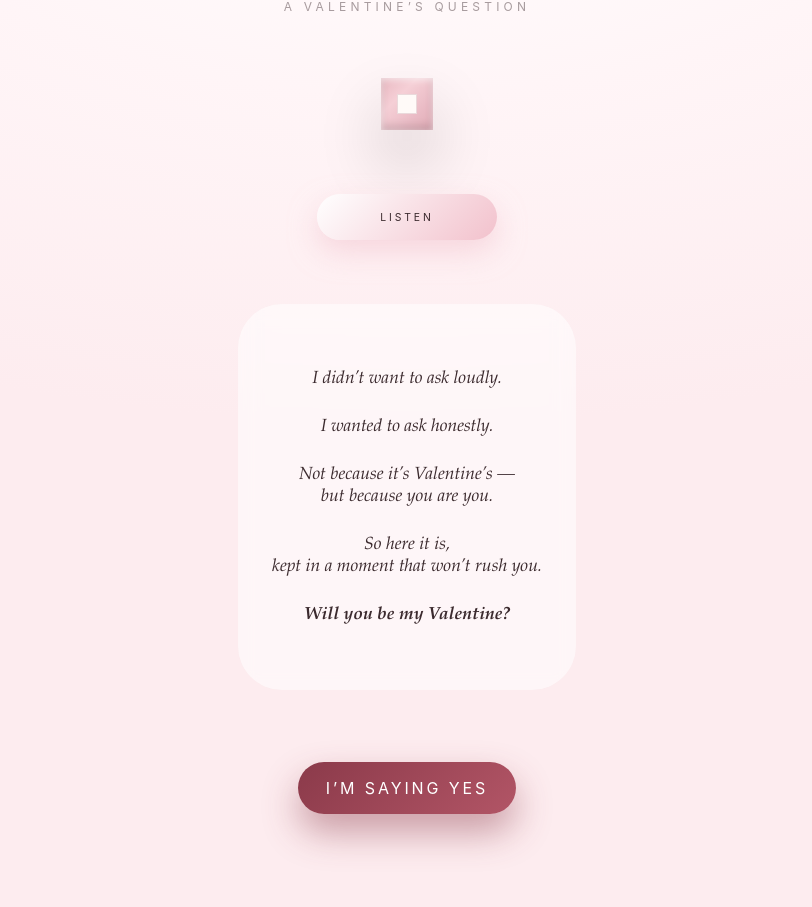
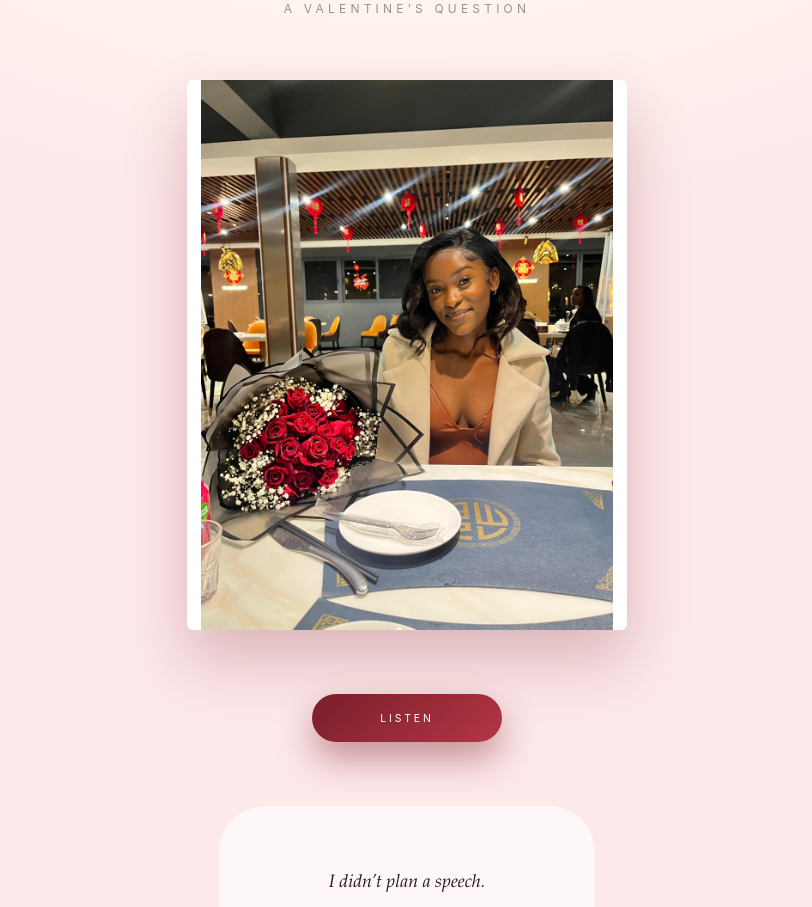
Before and after one commit to warstreetdigital/Events-digital-invitations, a plain HTML site: page Samantha-valentine/index.html in a window 1280 px wide. Shown: the part 177-1084 px from the top of the page, without its empty margins (233-1045 px from the left). Drawn offline with Linux system fonts and the light colour scheme.

Commit message:
Update index.html

```diff
--- a/Samantha-valentine/index.html
+++ b/Samantha-valentine/index.html
@@ -3,17 +3,17 @@
 <head>
 <meta charset="UTF-8">
 <meta name="viewport" content="width=device-width, initial-scale=1.0, maximum-scale=1.0, user-scalable=no">
-<title>FOR SAMANTHA — Valentine’s Question</title>
+<title>FOR SAMANTHA — Will You Be My Valentine?</title>
 
 <style>
 :root{
-  --blush:#fff5f7;
-  --rose:#f2c1cc;
-  --wine:#8b3a4a;
-  --champagne:#f6e6c8;
-  --ink:#3b2a2e;
-  --muted:rgba(59,42,46,0.45);
-  --pacing:64px;
+  --rose-dark:#7a1f2b;
+  --rose:#b33645;
+  --cream:#fff6ee;
+  --gold:#d6b37a;
+  --ink:#2a161a;
+  --muted:rgba(42,22,26,.45);
+  --space:64px;
 }
 
 *{margin:0;padding:0;box-sizing:border-box;-webkit-tap-highlight-color:transparent}
@@ -21,18 +21,18 @@
 body{
   min-height:100vh;
   background:
-    radial-gradient(1200px 600px at top, #ffffff 0%, var(--blush) 45%, #fdecef 100%);
+    radial-gradient(800px 400px at top, #fff 0%, var(--cream) 35%, #fde8ea 100%);
   color:var(--ink);
   font-family:"Iowan Old Style","Palatino Linotype",serif;
   display:flex;
   flex-direction:column;
   align-items:center;
   text-align:center;
-  padding:88px 20px;
+  padding:84px 20px;
 }
 
 /* HEADER */
-.for-title{
+.for{
   font-family:-apple-system,sans-serif;
   font-size:.7rem;
   letter-spacing:.8em;
@@ -41,38 +41,21 @@ body{
   margin-bottom:14px;
 }
 
-.main-title{
-  font-size:2.7rem;
+.name{
+  font-size:2.9rem;
   letter-spacing:.18em;
   font-weight:300;
   text-transform:uppercase;
-  margin-bottom:8px;
+  margin-bottom:10px;
 }
 
-.subtitle{
+.tag{
   font-family:-apple-system,sans-serif;
   font-size:.75rem;
   letter-spacing:.35em;
   text-transform:uppercase;
   color:var(--muted);
-  margin-bottom:var(--pacing);
-}
-
-/* PICTURE FRAME */
-.picture-frame{
-  padding:16px;
-  background:linear-gradient(135deg,#e8b7c0,#f5cfd6 35%,#e0aab6);
-  box-shadow:
-    0 32px 64px rgba(0,0,0,.18),
-    inset 0 2px 6px rgba(255,255,255,.65),
-    inset 0 -4px 8px rgba(0,0,0,.14);
-  margin-bottom:var(--pacing);
-}
-
-.frame-mat{
-  padding:10px;
-  background:#fffaf8;
-  box-shadow:inset 0 0 0 1px rgba(170,120,130,.25);
+  margin-bottom:var(--space);
 }
 
 /* SLIDESHOW */
@@ -81,34 +64,54 @@ body{
   max-width:440px;
   aspect-ratio:4/5;
   position:relative;
+  margin-bottom:var(--space);
   overflow:hidden;
   background:#fff;
+  box-shadow:0 30px 60px rgba(122,31,43,.25);
+  border-radius:6px;
 }
 
 .slide{
-  position:absolute; inset:0;
+  position:absolute;
+  inset:0;
   opacity:0;
-  transition:opacity 2.6s ease-in-out;
-  display:flex;align-items:center;justify-content:center;
+  transition:opacity 2.8s ease-in-out;
+  display:flex;
+  align-items:center;
+  justify-content:center;
 }
+
 .slide.active{opacity:1}
-.slide img{width:100%;height:100%;object-fit:contain}
+
+.slide img{
+  width:100%;
+  height:100%;
+  object-fit:contain;
+}
 
 /* AUDIO */
-.audio-wrap{margin-bottom:var(--pacing)}
+.audio-zone{
+  margin-bottom:var(--space);
+}
+
 .audio-btn{
-  width:180px;height:46px;
-  background:linear-gradient(135deg,#fff,var(--rose));
+  width:190px;
+  height:48px;
   border-radius:30px;
-  display:flex;align-items:center;justify-content:center;
+  background:linear-gradient(135deg,var(--rose-dark),var(--rose));
+  color:#fff;
+  display:flex;
+  align-items:center;
+  justify-content:center;
   cursor:pointer;
-  box-shadow:0 12px 28px rgba(242,193,204,.55);
-  transition:.3s;
+  box-shadow:0 16px 36px rgba(122,31,43,.45);
+  transition:.35s ease;
 }
+
 .audio-btn.playing{
-  background:linear-gradient(135deg,var(--champagne),var(--rose));
-  box-shadow:0 0 20px rgba(242,193,204,.9);
+  box-shadow:0 0 26px rgba(179,54,69,.9);
 }
+
 .audio-btn span{
   font-family:-apple-system,sans-serif;
   font-size:.65rem;
@@ -116,37 +119,40 @@ body{
   text-transform:uppercase;
 }
 
-/* MESSAGE (THE ASK) */
+/* MESSAGE */
 .message{
-  background:rgba(255,255,255,.55);
+  background:rgba(255,255,255,.65);
   backdrop-filter:blur(10px);
-  padding:64px 34px;
-  border-radius:44px;
-  max-width:360px;
-  margin-bottom:72px;
+  padding:66px 36px;
+  border-radius:46px;
+  max-width:380px;
+  margin-bottom:76px;
 }
+
 .message p{
-  font-size:1.1rem;
+  font-size:1.12rem;
   font-style:italic;
   margin-bottom:26px;
 }
+
 .message p:last-child{margin-bottom:0}
 
 /* RESPONSE */
 .response{
   margin-bottom:96px;
 }
+
 .yes{
   display:inline-block;
-  padding:16px 28px;
-  border-radius:28px;
-  background:linear-gradient(135deg,var(--wine),#b25566);
-  color:#fff;
+  padding:18px 34px;
+  border-radius:30px;
+  background:linear-gradient(135deg,var(--gold),#e6c892);
+  color:#3b2616;
   font-family:-apple-system,sans-serif;
   letter-spacing:.18em;
   text-transform:uppercase;
   text-decoration:none;
-  box-shadow:0 18px 36px rgba(139,58,74,.45);
+  box-shadow:0 20px 40px rgba(214,179,122,.5);
 }
 
 /* FOOTER */
@@ -162,12 +168,10 @@ body{
 
 <body>
 
-<div class="for-title">FOR</div>
-<h1 class="main-title">SAMANTHA</h1>
-<div class="subtitle">A VALENTINE’S QUESTION</div>
+<div class="for">FOR</div>
+<h1 class="name">SAMANTHA</h1>
+<div class="tag">A Valentine’s Question</div>
 
-<div class="picture-frame">
-  <div class="frame-mat">
 <section class="slideshow">
   <div class="slide active"><img src="slide1.jpg"></div>
   <div class="slide"><img src="slide2.jpg"></div>
@@ -175,10 +179,8 @@ body{
   <div class="slide"><img src="slide4.jpg"></div>
   <div class="slide"><img src="slide5.jpg"></div>
 </section>
-  </div>
-</div>
 
-<div class="audio-wrap">
+<div class="audio-zone">
   <div class="audio-btn" id="audioBtn">
     <span id="audioText">LISTEN</span>
   </div>
@@ -186,18 +188,19 @@ body{
 </div>
 
 <section class="message">
-  <p>I didn’t want to ask loudly.</p>
-  <p>I wanted to ask honestly.</p>
-  <p>Not because it’s Valentine’s —<br>but because you are you.</p>
-  <p>So here it is,<br>kept in a moment that won’t rush you.</p>
+  <p>I didn’t plan a speech.</p>
+  <p>I planned a moment.</p>
+  <p>Something quiet. Intentional.<br>Something that feels like roses on the table.</p>
+  <p>This isn’t about the day.</p>
+  <p>It’s about choosing you.</p>
   <p><strong>Will you be my Valentine?</strong></p>
 </section>
 
 <div class="response">
   <a class="yes"
-     href="https://wa.me/?text=I%20listened.%20I%20felt%20it.%20Yes%20—%20I’d%20love%20to%20be%20your%20Valentine.%20💗"
+     href="https://wa.me/?text=I%20felt%20this.%20Yes%20—%20I’ll%20be%20your%20Valentine.%20🌹"
      target="_blank">
-     I’M SAYING YES
+     SAY YES
   </a>
 </div>
 
@@ -220,6 +223,7 @@ const btn=document.getElementById('audioBtn');
 const audio=document.getElementById('audio');
 const text=document.getElementById('audioText');
 let playing=false;
+
 btn.onclick=()=>{
   if(playing){
     audio.pause();
```
Lines whose indentation alone changed are shown as unchanged.
